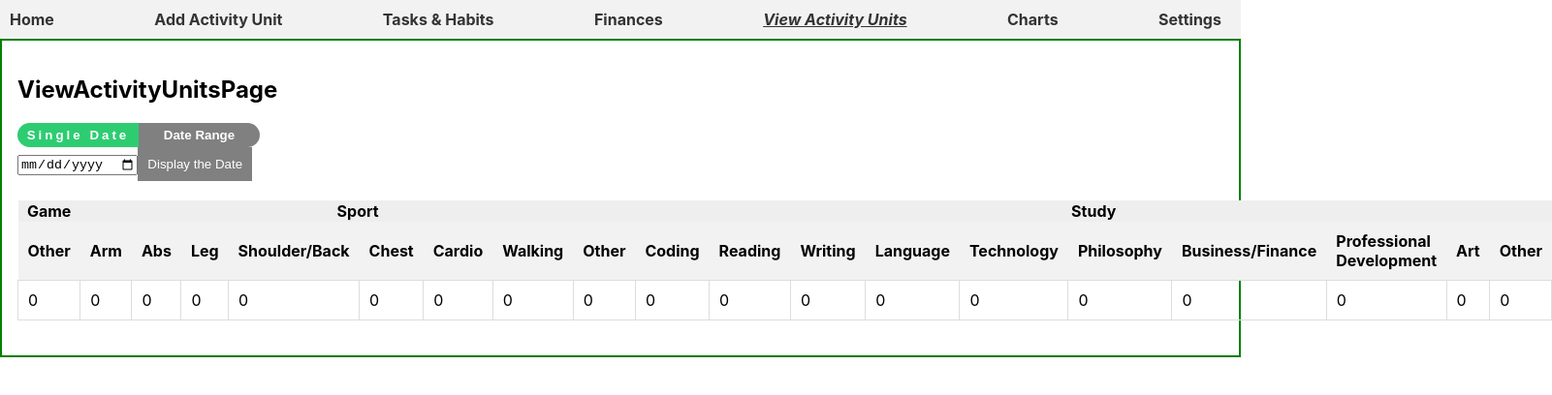
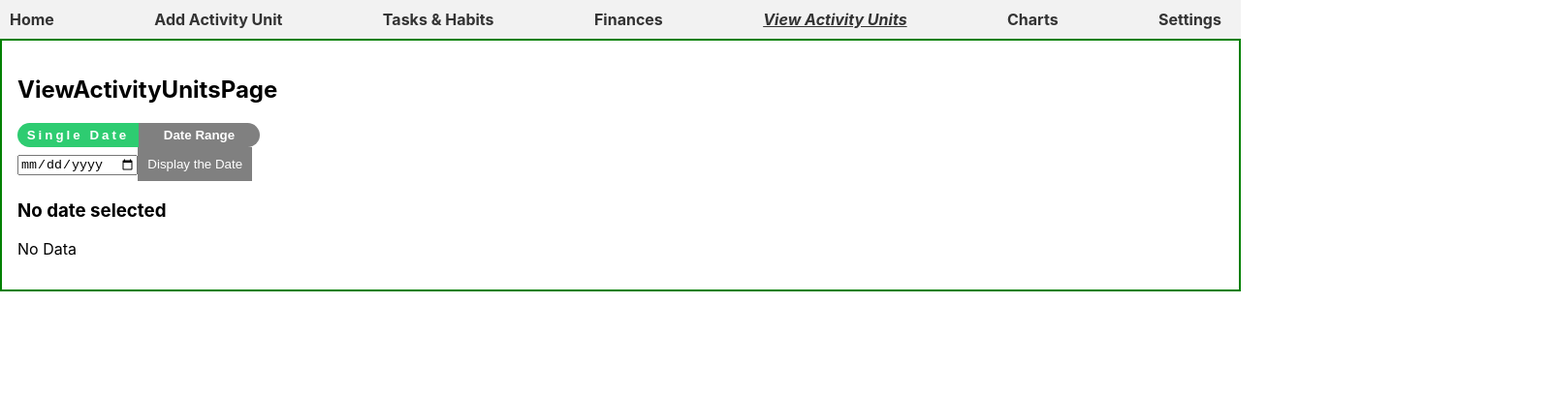
Before and after one commit to berkaysson/lifemap, a React (Create React App) app: page /view-activity-units in a window 1280 px wide. Shown: the top 408 px of the page at 97% size, 1601 px wide, since content can reach past the window. Built offline with nearby package versions, Linux system fonts and the light colour scheme.

Commit message:
Replace selectedDateDataUnit with todaysActivityDataUnit and the data unit retrieved by onGetActivityDataUnit method

```diff
--- a/src/App/App.js
+++ b/src/App/App.js
@@ -9,12 +9,10 @@ import AppFetch from "./AppFetch";
 const CURRENT_DATE = new Date().toISOString().slice(0, 10);
 
 function App({ db, STORES }) {
-  const [selectedDateDataUnit, setSelectedDateDataUnit] = useState(null);
   const [isNeedFetchUpdate, setIsNeedFetchUpdate] = useState(false);
 
   useEffect(() => {
     createMissingDataUnits();
-    setDataUnit(CURRENT_DATE);
     // eslint-disable-next-line react-hooks/exhaustive-deps
   }, []);
 
@@ -61,7 +59,6 @@ function App({ db, STORES }) {
       if (!(await db.financialData.get(date)))
         await createFinancialDataUnit(date);
     }
-    setSelectedDateDataUnit(() => getDataUnit(CURRENT_DATE));
   };
 
   const getDataUnit = async (dateID) => {
@@ -114,16 +111,6 @@ function App({ db, STORES }) {
     }
   };
 
-  const setDataUnit = async (date) => {
-    try {
-      const dataUnit = await getDataUnit(date);
-      setSelectedDateDataUnit(dataUnit);
-      console.log("Data unit assigned successfully");
-    } catch (error) {
-      console.error("Failed to get data unit:", error);
-    }
-  };
-
   const updateDataUnit = async (toBeUpdatedData) => {
     try {
       const dataUnit = await getDataUnit(toBeUpdatedData.date);
@@ -154,9 +141,6 @@ function App({ db, STORES }) {
 
       await db[selectedYear].put(dataUnit);
 
-      if (dataUnit.date === selectedDateDataUnit.date) {
-        setSelectedDateDataUnit(dataUnit);
-      }
       fetchUpdateHandler(true);
       console.log("Data unit updated successfully");
     } catch (error) {
@@ -293,9 +277,7 @@ function App({ db, STORES }) {
 
   const contentProps = {
     onCreateToday: createDataUnit,
-    onGetDataByDate: setDataUnit,
     onUpdateData: updateDataUnit,
-    selectedDateDataUnit: selectedDateDataUnit,
     onUpdateCategory: updateCategory,
     onDeleteSubCategory: deleteSubCategory,
     onExport: exportHandler,
@@ -303,6 +285,7 @@ function App({ db, STORES }) {
     onAddFinancialData: addFinancialData,
     onDeleteFinancialData: deleteFinancialData,
     onUpdateFinancialData: updateFinancialData,
+    onGetActivityDataUnit:getDataUnit,
   }
 
   return (
--- a/src/App/AppContent.js
+++ b/src/App/AppContent.js
@@ -15,9 +15,7 @@ import RootLayout from "../Layout/RootLayout";
 import FinancePage from "../Pages/FinancePage";
 
 const AppContent = ({
-  onGetDataByDate,
   onUpdateData,
-  selectedDateDataUnit,
   onUpdateCategory,
   onDeleteSubCategory,
   categories,
@@ -31,6 +29,8 @@ const AppContent = ({
   financeCategories,
   financeDatas,
   activityDatas,
+  onGetActivityDataUnit,
+  todaysActivityDataUnit
 }) => {
   const router = createBrowserRouter(
     createRoutesFromElements(
@@ -40,8 +40,8 @@ const AppContent = ({
           path="/"
           element={
             <HomePage
-              selectedDateDataUnit={selectedDateDataUnit}
               activityCategories={activityCategories}
+              todaysActivityDataUnit={todaysActivityDataUnit}
             />
           }
         />
@@ -86,8 +86,7 @@ const AppContent = ({
           path="view-activity-units"
           element={
             <ViewActivityUnitsPage
-              onDateSelection={onGetDataByDate}
-              selectedDateDataUnit={selectedDateDataUnit}
+              onGetActivityDataUnit={onGetActivityDataUnit}
               activityCategories={activityCategories}
               activityDatas={activityDatas}
             />
--- a/src/Pages/HomePage.js
+++ b/src/Pages/HomePage.js
@@ -9,14 +9,14 @@ const HomeWrapper = styled.section`
 
 const CURRENT_DATE = new Date().toISOString().slice(0, 10);
 
-const HomePage = ({ selectedDateDataUnit, activityCategories }) => {
+const HomePage = ({ activityCategories, todaysActivityDataUnit }) => {
   return (
     <HomeWrapper>
       <h1>HOME</h1>
       <div>Welcome USER_NAME</div>
       <div>{CURRENT_DATE}</div>
       <DataViewer
-        selectedDateDataUnit={selectedDateDataUnit}
+        selectedDateDataUnit={todaysActivityDataUnit}
         activityCategories={activityCategories}
       />
       <div>A COMPONENT TO VIEW TO ACTIVE TASKS-HABITS</div>
--- a/src/Pages/ViewActivitUnitsPage.js
+++ b/src/Pages/ViewActivitUnitsPage.js
@@ -13,22 +13,32 @@ const Wrapper = styled.section`
 `;
 
 const ViewActivityUnitsPage = ({
-  onDateSelection,
-  selectedDateDataUnit,
   activityCategories,
   activityDatas,
+  onGetActivityDataUnit,
 }) => {
   const [isDateRangeSelected, setIsDateRangeSelected] = useState(false);
   const [selectedDateRange, setSelectedDateRange] = useState({
     startDate: null,
     endDate: null,
   });
+  const [selectedDateActivityUnit, setSelectedDateActivityUnit] = useState(null);
   const [filteredActivityDataUnits, setFilteredActivityDataUnits] = useState(
     []
   );
 
   const dateRangeInputHandler = (start, end) => {
     setSelectedDateRange({ startDate: start, endDate: end });
+  };
+
+  const dateInputHandler = async (dateID) => {
+    try {
+      const newDate = await onGetActivityDataUnit(dateID);
+      setSelectedDateActivityUnit(newDate);
+      console.log("dateInputHandler successful");
+    } catch (error) {
+      console.error("dateInputHandler:", error);
+    }
   };
 
   const updateFilteredActivityDataUnits = async () => {
@@ -68,24 +78,21 @@ const ViewActivityUnitsPage = ({
       ) : (
         <>
           <DataViewerForm
-            onDateSelection={onDateSelection}
-            selectedDate={selectedDateDataUnit.date}
+            onDateSelection={dateInputHandler}
+            selectedDate={selectedDateActivityUnit}
           />
-          <h3>
-            {selectedDateDataUnit
-              ? selectedDateDataUnit.date
-              : "No date selected"}
-          </h3>
+          <h3>{selectedDateActivityUnit ? selectedDateActivityUnit.date : "No date selected"}</h3>
         </>
       )}
       {!isDateRangeSelected ? (
         <DataViewer
-          selectedDateDataUnit={selectedDateDataUnit}
+          selectedDateDataUnit={selectedDateActivityUnit}
           activityCategories={activityCategories}
         />
       ) : (
         <div>
-          {!filteredActivityDataUnits || filteredActivityDataUnits.length > 0 ? (
+          {!filteredActivityDataUnits ||
+          filteredActivityDataUnits.length > 0 ? (
             filteredActivityDataUnits.map((item) => (
               <DataViewer
                 key={item.id}
```
